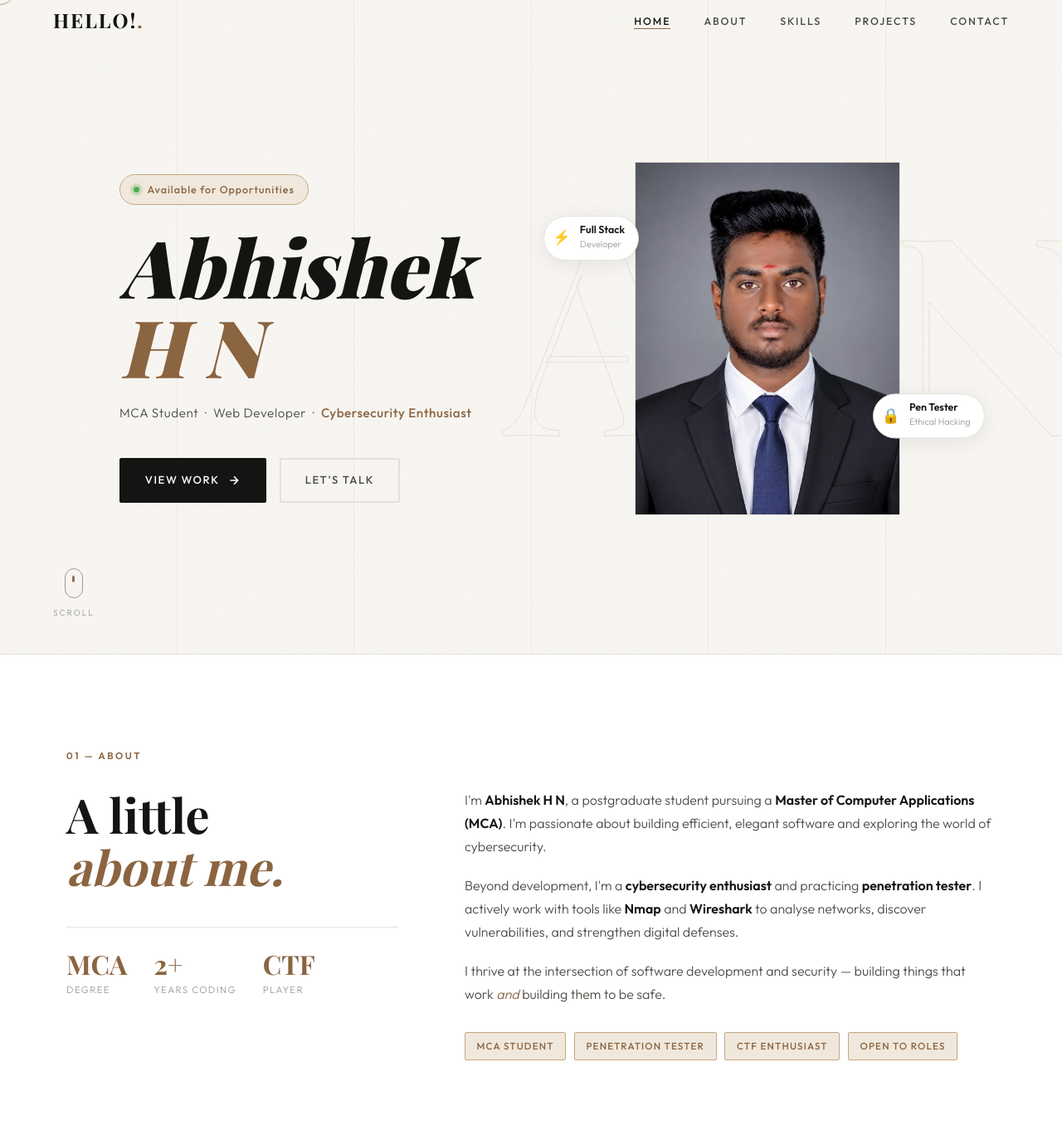
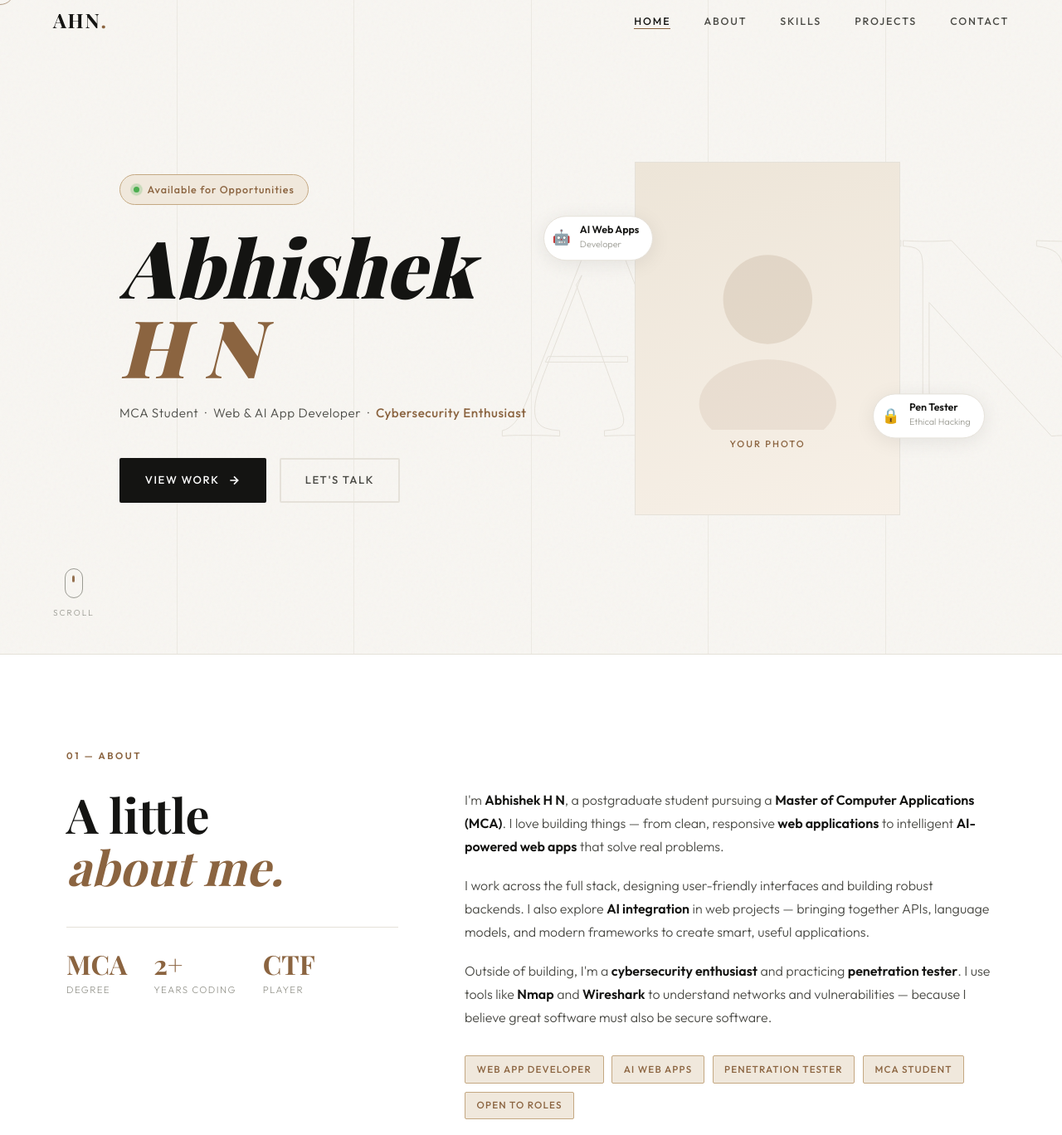
Before and after one commit to 08theabhi/Abhishek_H_N_Portfolio, a plain HTML site: page index.html in a window 1280 px wide. Shown: the part 12-1380 px from the top of the page at 83% size. Drawn offline with nearby package versions, Linux system fonts and the light colour scheme; a web font is replaced by a local one.

Commit message:
Update index.html

```diff
--- a/index.html
+++ b/index.html
@@ -17,14 +17,14 @@
   <!-- PRELOADER -->
   <div class="preloader" id="preloader">
     <div class="preloader-content">
-      <div class="preloader-logo">WELCOME<span>.</span></div>
+      <div class="preloader-logo">AHN<span>.</span></div>
       <div class="preloader-track"><div class="preloader-bar" id="preloaderBar"></div></div>
     </div>
   </div>
 
   <!-- NAV -->
   <nav id="navbar">
-    <a href="#home" class="nav-logo">HELLO!<span class="logo-dot">.</span></a>
+    <a href="#home" class="nav-logo">AHN<span class="logo-dot">.</span></a>
     <ul class="nav-links">
       <li><a href="#home">Home</a></li>
       <li><a href="#about">About</a></li>
@@ -65,7 +65,7 @@
           <span class="reveal-line"><span>Abhishek</span></span>
           <span class="reveal-line"><em>H N</em></span>
         </h1>
-        <p class="hero-sub">MCA Student &nbsp;·&nbsp; Web Developer &nbsp;·&nbsp; <span class="accent-text">Cybersecurity Enthusiast</span></p>
+        <p class="hero-sub">MCA Student &nbsp;·&nbsp; Web &amp; AI App Developer &nbsp;·&nbsp; <span class="accent-text">Cybersecurity Enthusiast</span></p>
         <div class="hero-buttons">
           <a href="#projects" class="btn-filled">
             View Work
@@ -76,9 +76,13 @@
       </div>
       <div class="home-photo-area">
         <div class="photo-box">
-         <div class="photo-placeholder">
-  <img src="photo.jpeg" alt="Abhishek H N" />
-</div>
+          <div class="photo-placeholder">
+            <svg viewBox="0 0 100 120" fill="none">
+              <circle cx="50" cy="44" r="26" fill="var(--accent)" opacity="0.2"/>
+              <ellipse cx="50" cy="105" rx="40" ry="26" fill="var(--accent)" opacity="0.14"/>
+            </svg>
+            <span>Your Photo</span>
+          </div>
           <div class="corner-tl"></div>
           <div class="corner-br"></div>
         </div>
@@ -87,8 +91,8 @@
           <div><b>Pen Tester</b><small>Ethical Hacking</small></div>
         </div>
         <div class="float-chip chip-2">
-          <span>⚡</span>
-          <div><b>Full Stack</b><small>Developer</small></div>
+          <span>🤖</span>
+          <div><b>AI Web Apps</b><small>Developer</small></div>
         </div>
       </div>
     </div>
@@ -112,13 +116,14 @@
           </div>
         </div>
         <div class="about-right sr-reveal">
-          <p>I'm <strong>Abhishek H N</strong>, a postgraduate student pursuing a <strong>Master of Computer Applications (MCA)</strong>. I'm passionate about building efficient, elegant software and exploring the world of cybersecurity.</p>
-          <p>Beyond development, I'm a <strong>cybersecurity enthusiast</strong> and practicing <strong>penetration tester</strong>. I actively work with tools like <strong>Nmap</strong> and <strong>Wireshark</strong> to analyse networks, discover vulnerabilities, and strengthen digital defenses.</p>
-          <p>I thrive at the intersection of software development and security — building things that work <em>and</em> building them to be safe.</p>
+          <p>I'm <strong>Abhishek H N</strong>, a postgraduate student pursuing a <strong>Master of Computer Applications (MCA)</strong>. I love building things — from clean, responsive <strong>web applications</strong> to intelligent <strong>AI-powered web apps</strong> that solve real problems.</p>
+          <p>I work across the full stack, designing user-friendly interfaces and building robust backends. I also explore <strong>AI integration</strong> in web projects — bringing together APIs, language models, and modern frameworks to create smart, useful applications.</p>
+          <p>Outside of building, I'm a <strong>cybersecurity enthusiast</strong> and practicing <strong>penetration tester</strong>. I use tools like <strong>Nmap</strong> and <strong>Wireshark</strong> to understand networks and vulnerabilities — because I believe great software must also be secure software.</p>
           <div class="chip-row">
+            <span>Web App Developer</span>
+            <span>AI Web Apps</span>
+            <span>Penetration Tester</span>
             <span>MCA Student</span>
-            <span>Penetration Tester</span>
-            <span>CTF Enthusiast</span>
             <span>Open to Roles</span>
           </div>
         </div>
```
